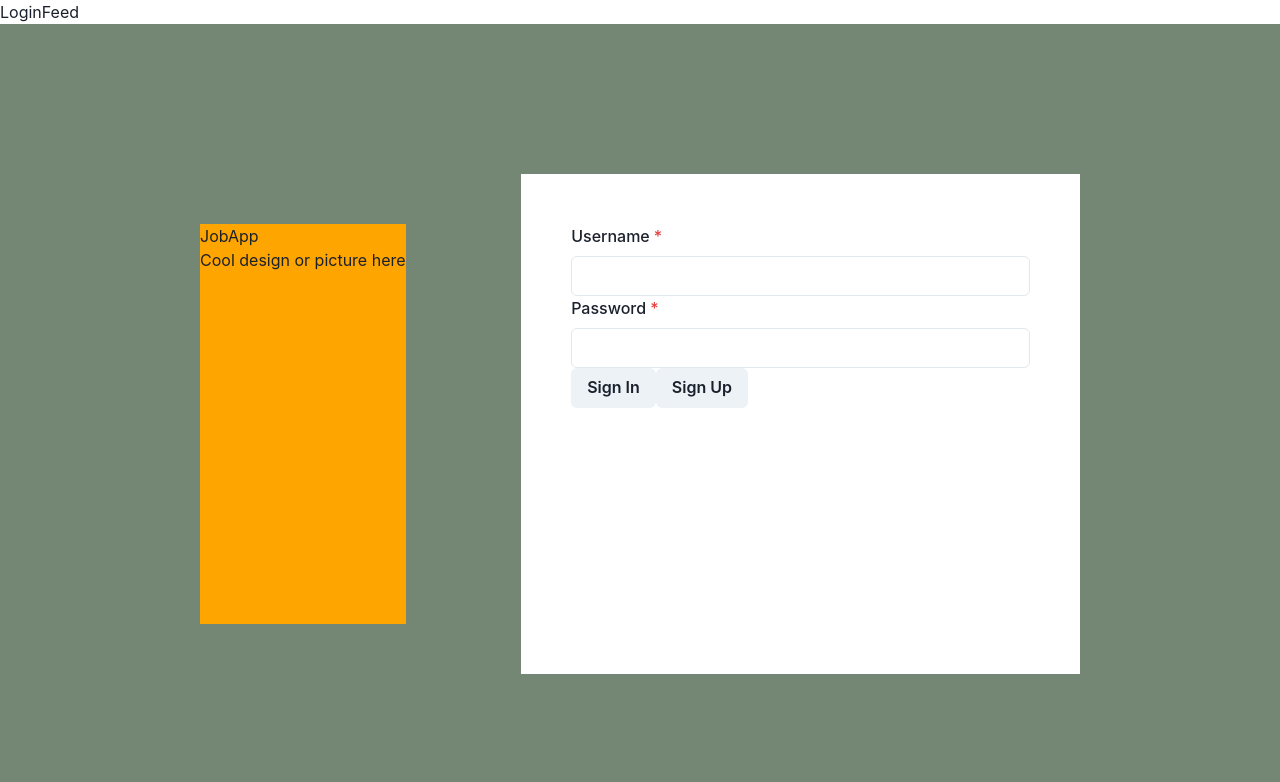
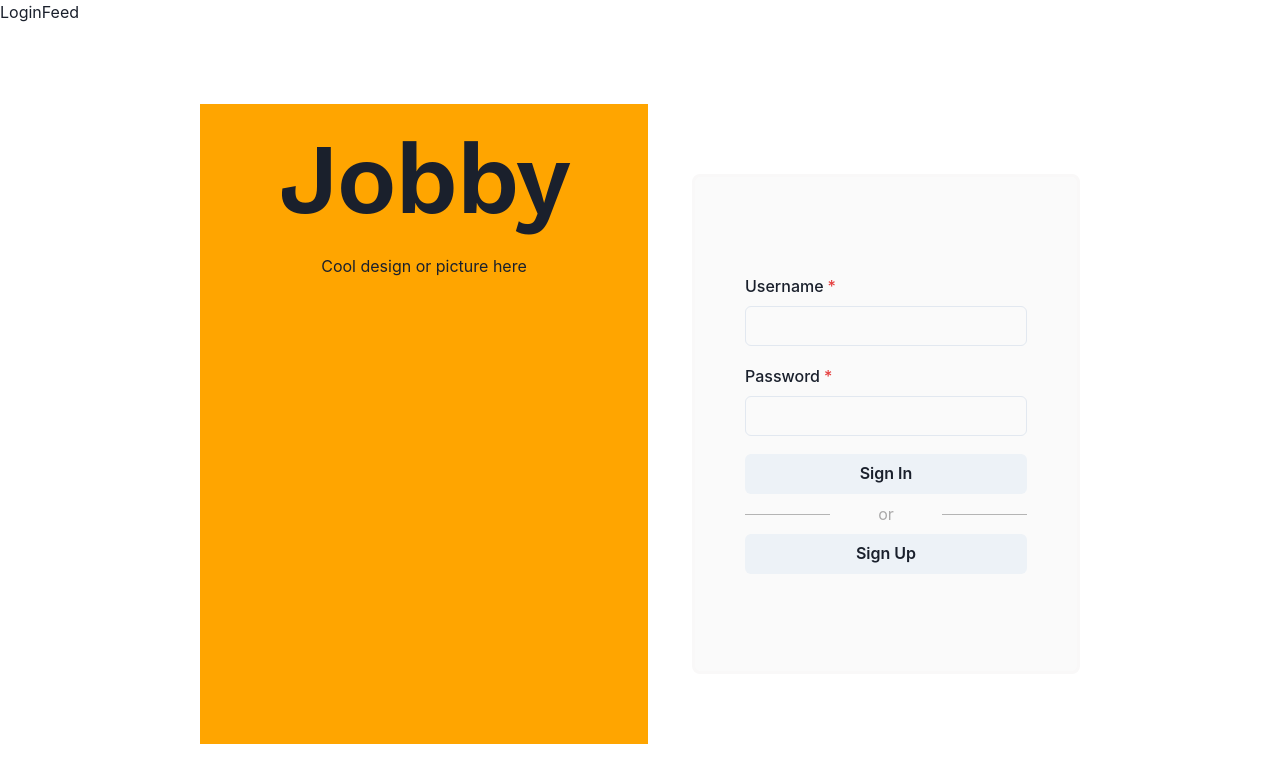
Before and after one commit to Jigglypuff-58/JobApp, a React app: page / in a window 1280 px wide. Shown: the top 782 px of the page. Built offline with nearby package versions, Linux system fonts and the light colour scheme.

Commit message:
Fixes toast issue and now allows for proper alerts based on user input

```diff
--- a/client/Containers/LoginItem.jsx
+++ b/client/Containers/LoginItem.jsx
@@ -60,25 +60,22 @@ const Login = () => {
     .then(data => data.json())
     .then(signUpResponse => {
       if (signUpResponse === 'successful') {
-        // toast({
-        //   title: 'Account created',
-        //   description: 'You have successfully created an account! Please sign in.',
-        //   position: 'top',
-        //   status: 'success',
-        //   duration: 3000,
-        //   isClosable: true
-        // })
+        toast({
+          title: 'Account created',
+          description: 'You have successfully created an account! Please sign in.',
+          position: 'top',
+          status: 'success',
+          duration: 3000,
+          isClosable: true
+        })
       } else {
-        console.log('bad sign up', signUpResponse)
-
-        // toast({
-        //   title: 'Account username unavailable.',
-        //   description: 'Please enter a new username.',
-        //   position: 'top',
-        //   status: 'fail',
-        //   duration: 3000,
-        //   isClosable: true
-        // })
+        toast({
+          title: 'Account username unavailable.',
+          description: 'Please enter a new username.',
+          position: 'top',
+          duration: 3000,
+          isClosable: true
+        })
       }
     })
   }
@@ -95,18 +92,24 @@ const Login = () => {
       body: JSON.stringify({userName: username, password})
     })
     .then(data => data.json())
-    .then(signInResponse => {
+    .then(async signInResponse => {
       if (signInResponse === 'verified') {
+        await toast({
+          title: 'Sign in successful!',
+          position: 'top',
+          status: 'success',
+          duration: 3000,
+          isClosable: true
+        })
         navigate('/feed')
       } else {
-        // toast({
-        //   title: 'Sign in failed',
-        //   description: 'Username or password incorrect. Please try again.',
-        //   position: 'top',
-        //   status: 'fail',
-        //   duration: 3000,
-        //   isClosable: true,
-        // })
+        toast({
+          title: 'Sign in failed',
+          description: 'Username or password incorrect. Please try again.',
+          position: 'top',
+          duration: 3000,
+          isClosable: true,
+        })
         console.log('signInResponse',signInResponse)
       }
     })
@@ -114,17 +117,29 @@ const Login = () => {
   return (
     <div className='login-page'>
       <div className='hero'>
-        <h1>JobApp</h1>
+        <h1>Jobby</h1>
         <p>Cool design or picture here</p>
       </div>
       <div className='login-component'>
-        <FormControl isRequired={true}>
+        <FormControl className="login-area" isRequired={true}>
+          <div>
             <FormLabel>Username</FormLabel>
             <Input ref={usernameRefSignIn} type='username'/>
+          </div>
+          <div>
             <FormLabel>Password</FormLabel>
             <Input ref={passwordRefSignIn} type='password'/>
+          </div>
+          <div className="button-container">
             <Button onClick={handleSignIn}> Sign In</Button>
+            <div className="buttons">
+              <div className="bar"></div>
+              <p>or</p>
+              <div className="bar"></div>
+            </div>
+
             <Button onClick={onOpen}> Sign Up</Button>
+          </div>
         </FormControl>
         <Modal
           initialFocusRef={initialRef}
--- a/client/index.html
+++ b/client/index.html
@@ -4,6 +4,9 @@
     <meta charset="UTF-8">
     <meta name="viewport" content="width=device-width, initial-scale=1.0">
     <title>Document</title>
+    <link rel="preconnect" href="https://fonts.googleapis.com">
+    <link rel="preconnect" href="https://fonts.gstatic.com" crossorigin>
+    <link href="https://fonts.googleapis.com/css2?family=Work+Sans:wght@600&display=swap" rel="stylesheet">
 </head>
 <body>
     <div id="root"></div>
--- a/client/styles.css
+++ b/client/styles.css
@@ -2,21 +2,63 @@
   display: flex;
   justify-content: space-between;
   align-items: center;
-  background: rgb(116, 135, 116);
+  /* background: rgb(116, 135, 116); */
   height: 100vh;
   padding: 100px 200px;
 }
-
+.login-area {
+  display: flex;
+  flex-direction: column;
+  justify-content: space-between;
+  height: 300px;
+}
 .login-component {
-  background-color: white;
+  display: flex;
+  align-items: center;
+  background-color: rgb(250, 250, 250);
   height: 500px;
   padding: 50px;
-
+  border: 3px solid rgb(249, 248, 248);
+  border-radius: 8px;
+}
+.button-container {
+  display: flex;
+  height: 40%;
+  width: 100%;
+  flex-direction: column;
+  align-items: center;
+  justify-content: space-between;
+}
+.bar {
+  width: 85px;
+  height: 1px;
+  background-color: rgb(180, 180, 180);
+}
+.button-container Button {
+  width: 100%;
+}
+.buttons {
+  width: 100%;
+  display: flex;
+  justify-content: space-between;
+  align-items: center;
+}
+.buttons p {
+  color:rgb(170, 169, 169);
 }
 
 .hero {
   background-color: orange;
-  height: 50vh
+  height: 80vh;
+  width: 35vw;
+  display: flex;
+  flex-direction: column;
+  align-items: center;
+}
+.hero h1 {
+  font-size: 100px;
+  letter-spacing: -1.2px;
+  font-family: 'Work Sans', sans-serif;
 }
 
 .nav {
```
Lines whose indentation alone changed are shown as unchanged.
